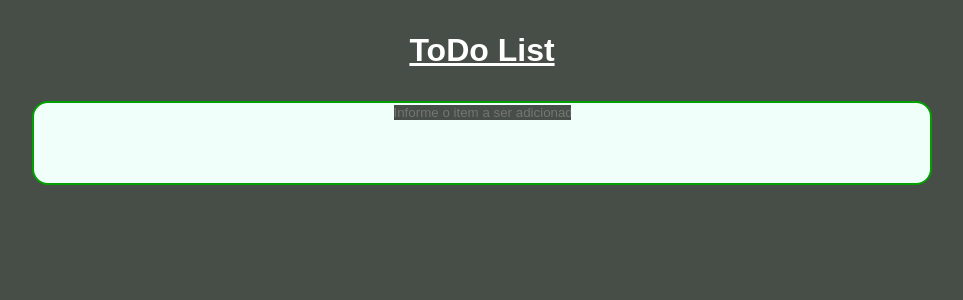
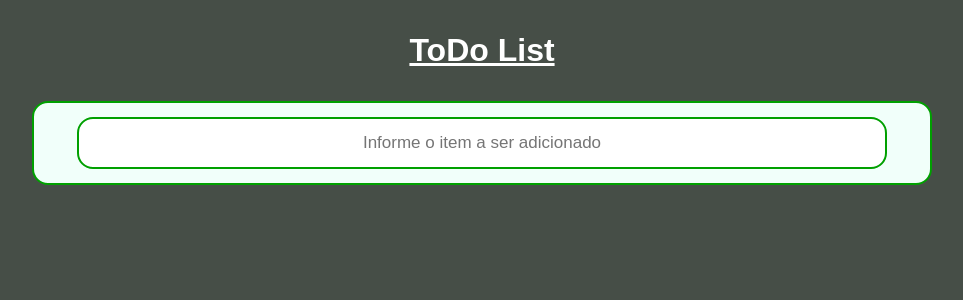
Before and after one commit to iJulioDuarte/todo-list, a React (Vite) app: page / in a window 1280 px wide. Shown: the top 300 px of the page, without its empty margins (158-1121 px from the left). Built offline with nearby package versions, Linux system fonts and the light colour scheme.

Commit message:
Finalização do input

```diff
--- a/src/components/Body.tsx
+++ b/src/components/Body.tsx
@@ -1,4 +1,4 @@
-import { BoxInput, Home, Title } from "../styles/style";
+import { BoxInput, Home, Input, Title } from "../styles/style";
 import GlobalStyle from "../styles/globalStyles"
 
 export function Body(){
@@ -6,7 +6,7 @@ export function Body(){
     <Home>
         <Title>ToDo List</Title>
         <BoxInput>
-            <input type="text" placeholder="Informe o item a ser adicionado"></input>
+            <Input type="text" placeholder="Informe o item a ser adicionado"></Input>
         </BoxInput>
     </Home>
     )
--- a/src/styles/style.ts
+++ b/src/styles/style.ts
@@ -5,6 +5,12 @@ export const Title = styled.h1`
     text-decoration: underline;
 `
 
+export const Home = styled.div`
+    display: flex;
+    flex-direction:column;
+    justify-content:center;
+    align-items:center;
+`
 export const BoxInput = styled.div`
     margin-top: 2rem;
     width:70%;
@@ -12,11 +18,18 @@ export const BoxInput = styled.div`
     background-color: #f1fffa;
     border: 2px solid #00A000;
     border-radius: 16px;
+    display: flex;
+    align-items: center;
+    justify-content: center;
 `
 
-export const Home = styled.div`
-    display: flex;
-    flex-direction:column;
-    justify-content:center;
-    align-items:center
+
+export const Input = styled.input`
+    background-color: #fff;
+    width: 90%;
+    height: 60%;
+    border: 2px solid #00A000;
+    border-radius: 16px;
+    color: #000;
+    font-size: 17px
 `
```
